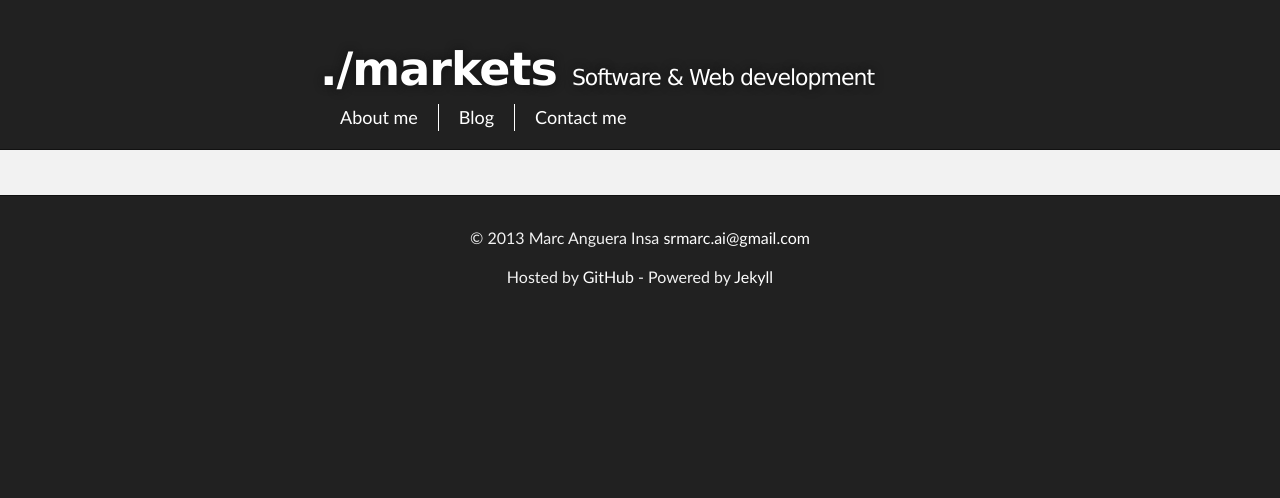
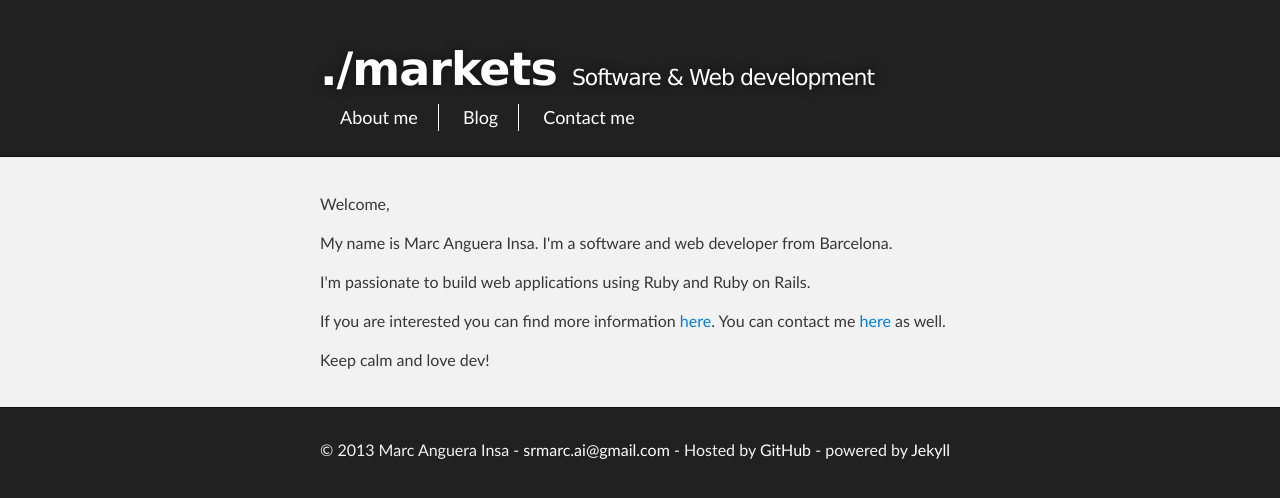
Before and after one commit to markets/markets.github.io, a Jekyll site: the page built from index.html, in a window 1280 px wide. Shown: the top 498 px of the page. Built offline with Jekyll 4.4.1, drawn with Linux system fonts in a browser that asks for light colours.

Commit message:
basic content

```diff
--- a/_layouts/default.html
+++ b/_layouts/default.html
@@ -39,8 +39,7 @@
   <!-- FOOTER  -->
   <div id="footer_wrap" class="outer">
     <footer class="inner">
-      <p>&copy; 2013 Marc Anguera Insa <a href="mailto:srmarc.ai@gmail.com">srmarc.ai@gmail.com</a></p>
-      <p>Hosted by <a href="https://github.com">GitHub</a> - Powered by <a href="http://jekyllrb.com/">Jekyll</a></p>
+      <p>&copy; 2013 Marc Anguera Insa - <a href="mailto:srmarc.ai@gmail.com" title="Email me">srmarc.ai@gmail.com</a> - Hosted by <a href="https://github.com">GitHub</a> - powered by <a href="http://jekyllrb.com/">Jekyll</a></p>
     </footer>
   </div>
 
--- a/about.html
+++ b/about.html
@@ -4,3 +4,7 @@ title: ./markets - about
 ---
 
 <h2>About me</h2>
+
+<p>My name is Marc Anguera Insa. I'm a software and web developer from Barcelona.</p>
+
+<p>I'm passionate to build web applications using Ruby and Ruby on Rails.</p>
--- a/blog/index.html
+++ b/blog/index.html
@@ -5,6 +5,8 @@ title: ./markets - blog
 
 <h2>Blog</h2>
 
+<p>Sometimes I try to write nice posts...</p>
+
 {% for post in site.posts %}
   <p><span>{{ post.date | date_to_string }}</span> => <a href="{{ post.url }}">{{ post.title }}</a></p>
 {% endfor %}
--- a/css/styles.css
+++ b/css/styles.css
@@ -271,7 +271,7 @@ Full-Width Styles
 }
 
 #header_wrap .inner {
-  padding: 35px 10px 30px 10px;
+  padding: 35px 10px 10px 10px;
 }
 
 .main_header {
@@ -302,12 +302,11 @@ Full-Width Styles
 
 #footer_wrap {
   background: #212121;
-  text-align: center;
 }
 
 /* Menu */
 ul.menu li {
-  float: left;
+  display: inline-block;
   padding-right: 20px;
   font-size: 18px;
   border-right: 1px solid;
--- a/index.html
+++ b/index.html
@@ -2,3 +2,13 @@
 layout: default
 title: ./markets
 ---
+
+<p>Welcome,</p>
+
+<p>My name is Marc Anguera Insa. I'm a software and web developer from Barcelona.</p>
+
+<p>I'm passionate to build web applications using Ruby and Ruby on Rails.</p>
+
+<p>If you are interested you can find more information <a href="/about.html">here</a>. You can contact me <a href="/contact.html">here</a> as well.</p>
+
+<p>Keep calm and love dev!</p>
```
Also changed, not shown: contact.html (+7 -0 lines).
